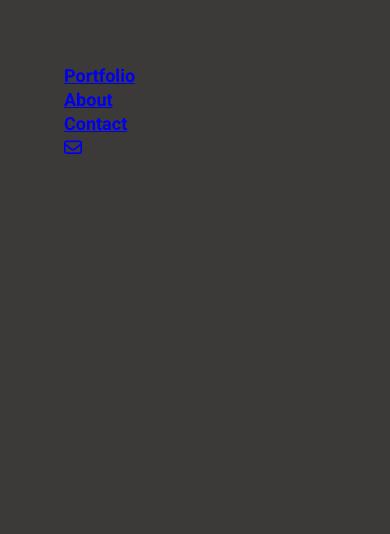
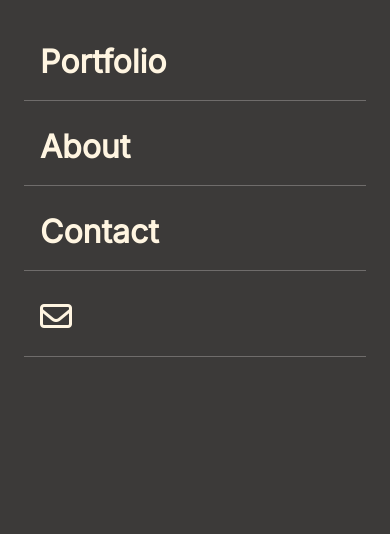
Before and after one commit to Bennyjoez/Portfolio, a website: page index.html in a window 390 px wide. Both pictures are taken after a click on the item 346 px from the left and 24 px from the top of the page. Shown: the top 534 px of the page. Drawn offline with Linux system fonts and the light colour scheme; files whose address does not match are found by name.

Commit message:
Style navlinks

```diff
--- a/styles.css
+++ b/styles.css
@@ -64,10 +64,26 @@ body {
 .hamburger-content .nav-links {
   display: flex;
   padding: 24px;
-  margin: 40px;
+  /* margin: 40px; */
   flex-direction: column;
   justify-content: center;
   align-items: left;
+}
+
+.hamburger-content .nav-links li {
+  padding: 16px;
+  margin-bottom: 8px;
+  border-bottom: 1px solid #6f6c6b;
+}
+
+.hamburger-content .nav-links a {
+  font-family: 'Inter';
+  font-style: normal;
+  font-weight: 700;
+  font-size: 32px;
+  line-height: 138%;
+  color: #fff5e1;
+  text-decoration: none;
 }
 
 /* close hamburger */
```
